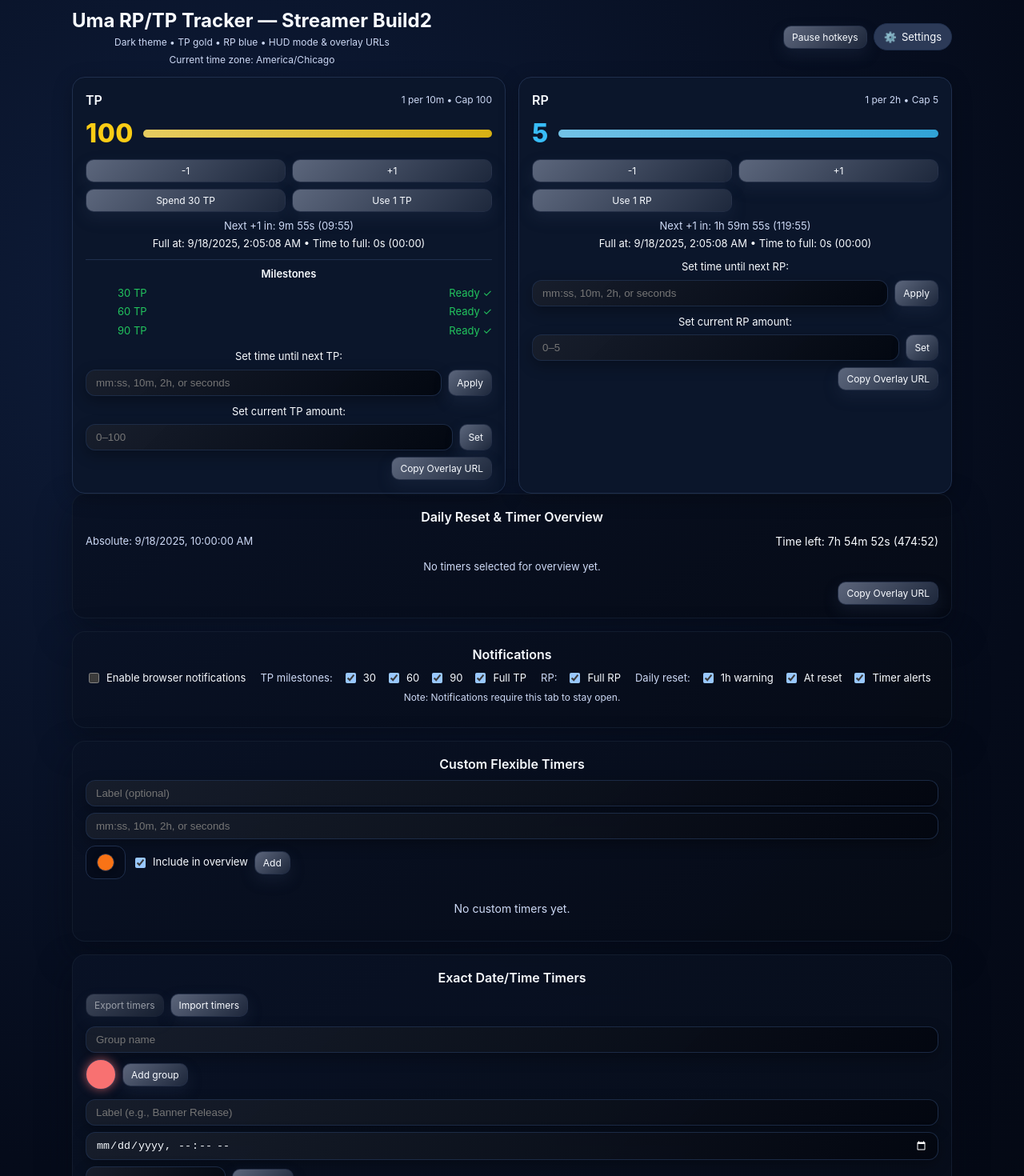
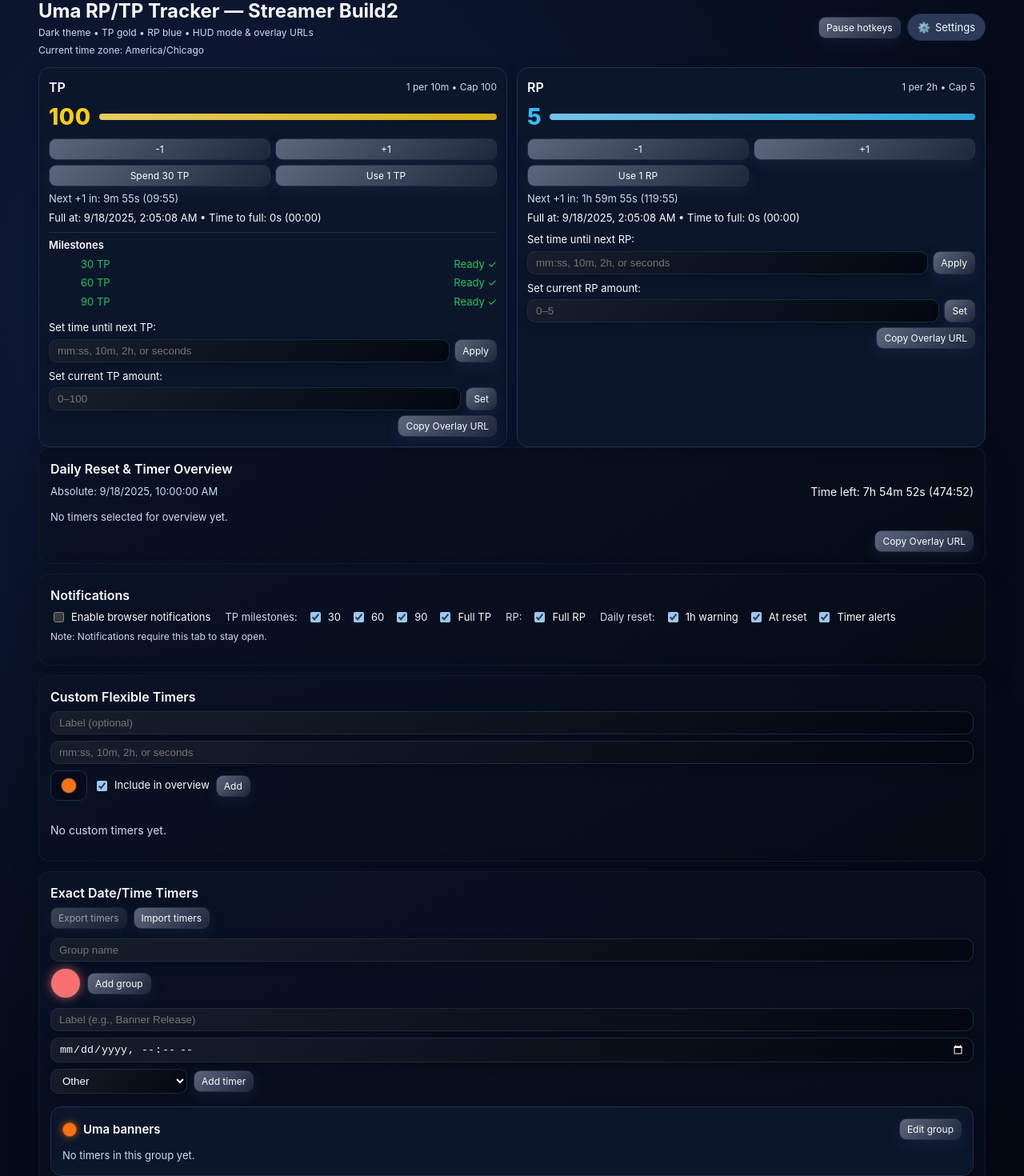
Before and after one commit to TwilightLilyy/Umamasume-Tracker, a React (Vite) app: page / in a window 1280 px wide. Shown: the part 40-1510 px from the top of the page at 80% size. Built offline with nearby package versions, Linux system fonts and the light colour scheme.

Commit message:
Tighten layout spacing

```diff
--- a/src/App.tsx
+++ b/src/App.tsx
@@ -660,14 +660,14 @@ function Card({ title, children }: CardProps) {
           0.97
         )} 100%)`,
         border: `1px solid ${withAlpha(mixColor(COLOR.border, "#000000", 0.35), 0.85)}`,
-        borderRadius: 16,
-        padding: 16,
-        boxShadow: `0 18px 40px ${withAlpha(mixColor(COLOR.card, "#000000", 0.55), 0.5)}`,
-        marginBottom: 16,
+        borderRadius: 14,
+        padding: 14,
+        boxShadow: `0 14px 32px ${withAlpha(mixColor(COLOR.card, "#000000", 0.55), 0.45)}`,
+        marginBottom: 12,
         color: COLOR.text,
       }}
     >
-      <div style={{ fontSize: 16, fontWeight: 600, marginBottom: 8 }}>{title}</div>
+      <div style={{ fontSize: 16, fontWeight: 600, marginBottom: 6 }}>{title}</div>
       {children}
     </div>
   );
@@ -675,7 +675,7 @@ function Card({ title, children }: CardProps) {
 
 function RowRight({ children }: { children: React.ReactNode }) {
   return (
-    <div style={{ display: "flex", justifyContent: "flex-end", marginTop: 8 }}>
+    <div style={{ display: "flex", justifyContent: "flex-end", marginTop: 6 }}>
       {children}
     </div>
   );
@@ -734,11 +734,11 @@ function ProgressBar({ value, max, color }: ProgressBarProps) {
     <div
       style={{
         width: "100%",
-        height: 10,
+        height: 8,
         background: track,
         borderRadius: 999,
         overflow: "hidden",
-        boxShadow: `inset 0 0 8px ${withAlpha("#000000", 0.35)}`,
+        boxShadow: `inset 0 0 6px ${withAlpha("#000000", 0.3)}`,
       }}
     >
       <div
@@ -770,13 +770,13 @@ function SmallBtn({ onClick, children, danger, disabled }: SmallBtnProps) {
       onClick={onClick}
       disabled={disabled}
       style={{
-        padding: "6px 10px",
+        padding: "5px 9px",
         fontSize: 12,
-        borderRadius: 10,
+        borderRadius: 9,
         background: `linear-gradient(135deg, ${withAlpha(highlight, 0.95)} 0%, ${withAlpha(shadow, 0.95)} 100%)`,
         color: COLOR.text,
         border: `1px solid ${withAlpha(mixColor(base, "#000000", 0.2), 0.9)}`,
-        boxShadow: `0 8px 18px ${withAlpha(base, 0.28)}`,
+        boxShadow: `0 6px 16px ${withAlpha(base, 0.26)}`,
         cursor: disabled ? "not-allowed" : "pointer",
         opacity: disabled ? 0.6 : 1,
         filter: disabled ? "grayscale(0.15)" : undefined,
@@ -803,8 +803,8 @@ function Input({ value, onChange, placeholder, type = "text" }: InputProps) {
       onChange={(e) => onChange(e.target.value)}
       placeholder={placeholder}
       style={{
-        padding: "8px 12px",
-        borderRadius: 12,
+        padding: "6px 10px",
+        borderRadius: 10,
         background: `linear-gradient(135deg, ${withAlpha(mixColor(COLOR.bg, "#ffffff", 0.08), 0.9)} 0%, ${withAlpha(
           mixColor(COLOR.bg, "#000000", 0.4),
           0.95
@@ -812,7 +812,7 @@ function Input({ value, onChange, placeholder, type = "text" }: InputProps) {
         color: COLOR.text,
         border: `1px solid ${withAlpha(COLOR.border, 0.85)}`,
         width: "100%",
-        boxShadow: `0 6px 18px ${withAlpha("#000000", 0.3)}`,
+        boxShadow: `0 4px 14px ${withAlpha("#000000", 0.28)}`,
       }}
     />
   );
@@ -844,8 +844,8 @@ function Select({ value, onChange, children }: SelectProps) {
       value={value}
       onChange={(e) => onChange(e.target.value)}
       style={{
-        padding: "8px 12px",
-        borderRadius: 12,
+        padding: "6px 10px",
+        borderRadius: 10,
         background: `linear-gradient(135deg, ${withAlpha(mixColor(COLOR.bg, "#ffffff", 0.08), 0.9)} 0%, ${withAlpha(
           mixColor(COLOR.bg, "#000000", 0.4),
           0.95
@@ -853,8 +853,8 @@ function Select({ value, onChange, children }: SelectProps) {
         backgroundColor: optionBackground,
         color: COLOR.text,
         border: `1px solid ${withAlpha(COLOR.border, 0.85)}`,
-        boxShadow: `0 6px 18px ${withAlpha("#000000", 0.3)}`,
-        minWidth: 160,
+        boxShadow: `0 4px 14px ${withAlpha("#000000", 0.28)}`,
+        minWidth: 150,
       }}
     >
       {styledChildren}
@@ -920,14 +920,14 @@ function KeyCapture({ binding, capturing, onStartCapture, onStopCapture, onBindi
       disabled={disabled}
       title="Click, then press a key. Press Esc to cancel."
       style={{
-        padding: "8px 12px",
-        borderRadius: 12,
+        padding: "6px 10px",
+        borderRadius: 10,
         border: `1px solid ${withAlpha(COLOR.border, 0.85)}`,
         background: capturing ? activeBackground : idleBackground,
         color: COLOR.text,
-        minWidth: 150,
+        minWidth: 140,
         textAlign: "left",
-        boxShadow: `0 6px 18px ${withAlpha("#000000", 0.3)}`,
+        boxShadow: `0 4px 14px ${withAlpha("#000000", 0.28)}`,
         cursor: disabled ? "not-allowed" : "pointer",
         opacity: disabled ? 0.6 : 1,
         fontSize: 12,
@@ -1055,7 +1055,7 @@ function ResourceCard({
     fontWeight: 800,
     letterSpacing: 0.5,
     color: accent,
-    fontSize: hud ? 48 : 32,
+    fontSize: hud ? 44 : 28,
   };
 
   return (
@@ -1063,9 +1063,9 @@ function ResourceCard({
       style={{
         background: COLOR.card,
         border: `1px solid ${COLOR.border}`,
-        borderRadius: 16,
-        padding: 16,
-        boxShadow: "0 6px 24px rgba(0,0,0,.25)",
+        borderRadius: 14,
+        padding: 12,
+        boxShadow: "0 4px 18px rgba(0,0,0,.22)",
       }}
     >
       <div style={{ display: "flex", alignItems: "center", justifyContent: "space-between" }}>
@@ -1075,13 +1075,13 @@ function ResourceCard({
         </div>
       </div>
 
-      <div style={{ display: "flex", alignItems: "center", gap: 12, marginTop: 6 }}>
+      <div style={{ display: "flex", alignItems: "center", gap: 10, marginTop: 4 }}>
         <div style={bigValStyle}>{current.value}</div>
         <ProgressBar value={current.value} max={cap} color={accent} />
       </div>
 
       {hud ? (
-        <div style={{ display: "flex", gap: 8, flexWrap: "wrap", marginTop: 8 }}>
+        <div style={{ display: "flex", gap: 6, flexWrap: "wrap", marginTop: 6 }}>
           <SmallBtn onClick={onMinus}>-1</SmallBtn>
           <SmallBtn onClick={onPlus}>+1</SmallBtn>
           {onSpend30 && <SmallBtn onClick={() => onSpend30()}>Spend 30</SmallBtn>}
@@ -1090,7 +1090,7 @@ function ResourceCard({
         </div>
       ) : (
         <>
-          <div style={{ display: "grid", gridTemplateColumns: "1fr 1fr", gap: 8, marginTop: 8 }}>
+          <div style={{ display: "grid", gridTemplateColumns: "1fr 1fr", gap: 6, marginTop: 6 }}>
             <SmallBtn onClick={onMinus}>-1</SmallBtn>
             <SmallBtn onClick={onPlus}>+1</SmallBtn>
             {onSpend30 && (
@@ -1099,17 +1099,17 @@ function ResourceCard({
             {onUseOne && <SmallBtn onClick={() => onUseOne()}>Use 1 {name}</SmallBtn>}
           </div>
 
-          <div style={{ color: COLOR.subtle, fontSize: 13, marginTop: 8 }}>
+          <div style={{ color: COLOR.subtle, fontSize: 13, marginTop: 6 }}>
             Next +1 in: {formatDHMS(timeToNext)} ({formatMMSS(timeToNext)})
           </div>
-          <div style={{ fontSize: 13, marginTop: 2 }}>
+          <div style={{ fontSize: 13, marginTop: 4 }}>
             Full at: {new Date(current.fullAt).toLocaleString(undefined, { timeZone: zone })} • Time to full:
             {" "}
             {formatDHMS(fullInfo.ms)} ({formatMMSS(fullInfo.ms)})
           </div>
 
           {milestones.length > 0 && (
-            <div style={{ borderTop: `1px solid ${COLOR.border}`, marginTop: 10, paddingTop: 8 }}>
+            <div style={{ borderTop: `1px solid ${COLOR.border}`, marginTop: 8, paddingTop: 6 }}>
               <div style={{ fontSize: 13, fontWeight: 600 }}>Milestones</div>
               <ul style={{ fontSize: 13, marginTop: 4, display: "grid", gap: 4 }}>
                 {milestones.map((m) => {
@@ -1137,9 +1137,9 @@ function ResourceCard({
             </div>
           )}
 
-          <div style={{ marginTop: 10 }}>
+          <div style={{ marginTop: 8 }}>
             <div style={{ fontSize: 13 }}>Set time until next {name}:</div>
-            <div style={{ display: "flex", gap: 8, marginTop: 6 }}>
+            <div style={{ display: "flex", gap: 6, marginTop: 4 }}>
               <Input placeholder={place} value={nextInput} onChange={setNextInput} />
               <SmallBtn
                 onClick={() => {
@@ -1151,9 +1151,9 @@ function ResourceCard({
               </SmallBtn>
             </div>
           </div>
-          <div style={{ marginTop: 10 }}>
+          <div style={{ marginTop: 8 }}>
             <div style={{ fontSize: 13 }}>Set current {name} amount:</div>
-            <div style={{ display: "flex", gap: 8, marginTop: 6 }}>
+            <div style={{ display: "flex", gap: 6, marginTop: 4 }}>
               <Input placeholder={`0–${cap}`} value={amountInput} onChange={setAmountInput} />
               <SmallBtn
                 onClick={() => {
@@ -1203,9 +1203,9 @@ function AddTimerForm({ onAdd, defaultColor }: AddTimerFormProps) {
       <Input placeholder={place} value={dur} onChange={setDur} />
       <label
         style={{
-          width: 48,
-          height: 40,
-          borderRadius: 12,
+          width: 44,
+          height: 36,
+          borderRadius: 10,
           border: `1px solid ${COLOR.border}`,
           background: COLOR.bg,
           display: "flex",
@@ -1218,8 +1218,8 @@ function AddTimerForm({ onAdd, defaultColor }: AddTimerFormProps) {
       >
         <span
           style={{
-            width: 20,
-            height: 20,
+            width: 18,
+            height: 18,
             borderRadius: "50%",
             background: color,
             border: `1px solid ${COLOR.border}`,
@@ -1638,11 +1638,11 @@ function AbsTimerGroupSection({
       style={{
         background: COLOR.card,
         border: `1px solid ${COLOR.border}`,
-        borderRadius: 16,
-        padding: 16,
-        boxShadow: "0 6px 24px rgba(0,0,0,.25)",
+        borderRadius: 14,
+        padding: 14,
+        boxShadow: "0 4px 18px rgba(0,0,0,.22)",
         display: "grid",
-        gap: 12,
+        gap: 10,
       }}
     >
       <div style={{ display: "flex", justifyContent: "space-between", gap: 12, flexWrap: "wrap" }}>
@@ -1841,12 +1841,12 @@ function TimerRow({
         </div>
         <div
           style={{
-            marginTop: 10,
-            height: 6,
+            marginTop: 6,
+            height: 4,
             background: track,
             borderRadius: 999,
             overflow: "hidden",
-            boxShadow: `inset 0 0 6px ${withAlpha("#000000", 0.3)}`,
+            boxShadow: `inset 0 0 4px ${withAlpha("#000000", 0.28)}`,
           }}
         >
           <div
@@ -1859,7 +1859,7 @@ function TimerRow({
           />
         </div>
       </div>
-      <div style={{ display: "flex", gap: 8, alignItems: "center", flexWrap: "wrap" }}>
+      <div style={{ display: "flex", gap: 6, alignItems: "center", flexWrap: "wrap" }}>
         <SmallBtn onClick={() => onAddMinutes(1)}>+1m</SmallBtn>
         <SmallBtn onClick={() => onAddMinutes(5)}>+5m</SmallBtn>
         {t.isPaused ? (
@@ -1910,11 +1910,19 @@ function TimerOverviewList({ timers, absTimers, timeZone }: TimerOverviewListPro
     return a.ts - b.ts;
   });
 
+  const sectionStyle: React.CSSProperties = { display: "grid", gap: 6 };
+  const listStyle: React.CSSProperties = {
+    display: "grid",
+    gap: 8,
+    gridTemplateColumns: "repeat(auto-fit, minmax(260px, 1fr))",
+  };
+
   return (
-    <div style={{ display: "flex", flexDirection: "column", gap: 12 }}>
+    <div style={{ display: "grid", gap: 12 }}>
       {timers.length > 0 && (
-        <div style={{ display: "flex", flexDirection: "column", gap: 8 }}>
+        <div style={sectionStyle}>
           <div style={{ fontSize: 13, color: COLOR.subtle }}>Custom flexible timers</div>
+          <div style={listStyle}>
             {timers.map((t) => {
               const label = t.label || "Timer";
               const status = t.isPaused
@@ -1938,10 +1946,13 @@ function TimerOverviewList({ timers, absTimers, timeZone }: TimerOverviewListPro
                   style={{
                     background: gradient,
                     border: `1px solid ${borderColor}`,
-                  borderRadius: 12,
-                  padding: 12,
-                  boxShadow: `0 12px 24px ${shadow}`,
+                    borderRadius: 10,
+                    padding: 10,
+                    boxShadow: `0 10px 22px ${shadow}`,
                     color: COLOR.text,
+                    display: "grid",
+                    gap: 6,
+                    height: "100%",
                   }}
                 >
                   <div
@@ -1949,7 +1960,7 @@ function TimerOverviewList({ timers, absTimers, timeZone }: TimerOverviewListPro
                       display: "flex",
                       justifyContent: "space-between",
                       alignItems: "center",
-                    gap: 8,
+                      gap: 6,
                     }}
                   >
                     <span style={{ display: "flex", alignItems: "center", gap: 6, fontWeight: 600 }}>
@@ -1969,7 +1980,6 @@ function TimerOverviewList({ timers, absTimers, timeZone }: TimerOverviewListPro
                   </div>
                   <div
                     style={{
-                    marginTop: 6,
                       height: 4,
                       background: progressTrack,
                       borderRadius: 999,
@@ -1990,11 +2000,13 @@ function TimerOverviewList({ timers, absTimers, timeZone }: TimerOverviewListPro
               );
             })}
           </div>
+        </div>
       )}
 
       {sortedAbs.length > 0 && (
-        <div style={{ display: "flex", flexDirection: "column", gap: 8 }}>
+        <div style={sectionStyle}>
           <div style={{ fontSize: 13, color: COLOR.subtle }}>Exact date/time timers</div>
+          <div style={listStyle}>
             {sortedAbs.map((a) => {
               const rem = a.ts - nowMs;
               const accent = a.group.color;
@@ -2025,12 +2037,13 @@ function TimerOverviewList({ timers, absTimers, timeZone }: TimerOverviewListPro
                     <div style={{ fontSize: 13, color: COLOR.subtle }}>
                       <span>At: {new Date(a.ts).toLocaleString(undefined, { timeZone: zone })}</span>
                     </div>
-                  <div style={{ marginTop: 6, fontSize: 12, color: timelineColor }}>{timeLine}</div>
+                    <div style={{ fontSize: 12, color: timelineColor }}>{timeLine}</div>
                     <div style={{ fontSize: 12, color: statusColor }}>Status: {statusText}</div>
                   </div>
                 </div>
               );
             })}
+          </div>
         </div>
       )}
     </div>
@@ -2047,16 +2060,17 @@ function cardRowStyle(accent?: string): React.CSSProperties {
   return {
     background: `linear-gradient(140deg, ${gradStart} 0%, ${gradEnd} 100%)`,
     border: `1px solid ${borderColor}`,
-    borderRadius: 16,
+    borderRadius: 14,
     color: COLOR.text,
-    padding: 12,
-    display: "flex",
-    alignItems: "center",
-    justifyContent: "space-between",
-    gap: 12,
-    borderLeft: accent ? `4px solid ${leftBorder}` : undefined,
-    paddingLeft: accent ? 16 : 12,
-    boxShadow: `0 12px 28px ${shadow}`,
+    padding: 10,
+    display: "grid",
+    gridTemplateColumns: "minmax(0, 1fr) auto",
+    alignItems: "start",
+    gap: 10,
+    borderLeft: accent ? `3px solid ${leftBorder}` : undefined,
+    paddingLeft: accent ? 14 : 10,
+    boxShadow: `0 10px 24px ${shadow}`,
+    height: "100%",
   };
 }
 
@@ -3184,6 +3198,9 @@ export default function UmaResourceTracker() {
     atReset: notif.dailyReset?.atReset !== false,
     hourBefore: notif.dailyReset?.hourBefore !== false,
   };
+  const resourceColumns = hud
+    ? "repeat(auto-fit, minmax(240px, 1fr))"
+    : "repeat(auto-fit, minmax(300px, 1fr))";
 
   useEffect(() => {
     if (!hotkeysActive) return;
@@ -3291,7 +3308,7 @@ export default function UmaResourceTracker() {
   }
 
   return (
-    <div style={{ maxWidth: 1100, margin: "0 auto", padding: 16, color: COLOR.text }}>
+    <div style={{ maxWidth: 1200, margin: "0 auto", padding: "12px 8px 28px", color: COLOR.text }}>
       <Header
         hud={hud}
         onOpenSettings={toggleSettings}
@@ -3423,7 +3440,7 @@ export default function UmaResourceTracker() {
         </Card>
       )}
 
-      <div style={{ display: "grid", gridTemplateColumns: hud ? "1fr 1fr" : "1fr 1fr", gap: 16 }}>
+      <div style={{ display: "grid", gridTemplateColumns: resourceColumns, gap: 12 }}>
         <ResourceCard
           accent={COLOR.tp}
           name="TP"
@@ -3617,7 +3634,7 @@ export default function UmaResourceTracker() {
         </div>
       </Card>
 
-      <footer style={{ color: COLOR.subtle, fontSize: 12, paddingTop: 24, paddingBottom: 16 }}>
+      <footer style={{ color: COLOR.subtle, fontSize: 12, paddingTop: 16, paddingBottom: 12 }}>
         Streamer HUD: add <code>?hud=1</code> to the URL for compact panels. Overlay links: each card has a "Copy
         Overlay URL" to render a minimal scene for OBS as a browser source. Inputs accept "mm:ss, 10m, 2h, or seconds".
       </footer>
--- a/src/index.css
+++ b/src/index.css
@@ -32,10 +32,11 @@ button {
 }
 
 #root {
-  max-width: 1280px;
+  max-width: 1200px;
+  width: 100%;
   margin: 0 auto;
-  padding: 2rem;
-  text-align: center;
+  padding: 1.5rem 1rem 2.5rem;
+  text-align: left;
 }
 
 .logo {
```
Lines whose indentation alone changed are shown as unchanged.
